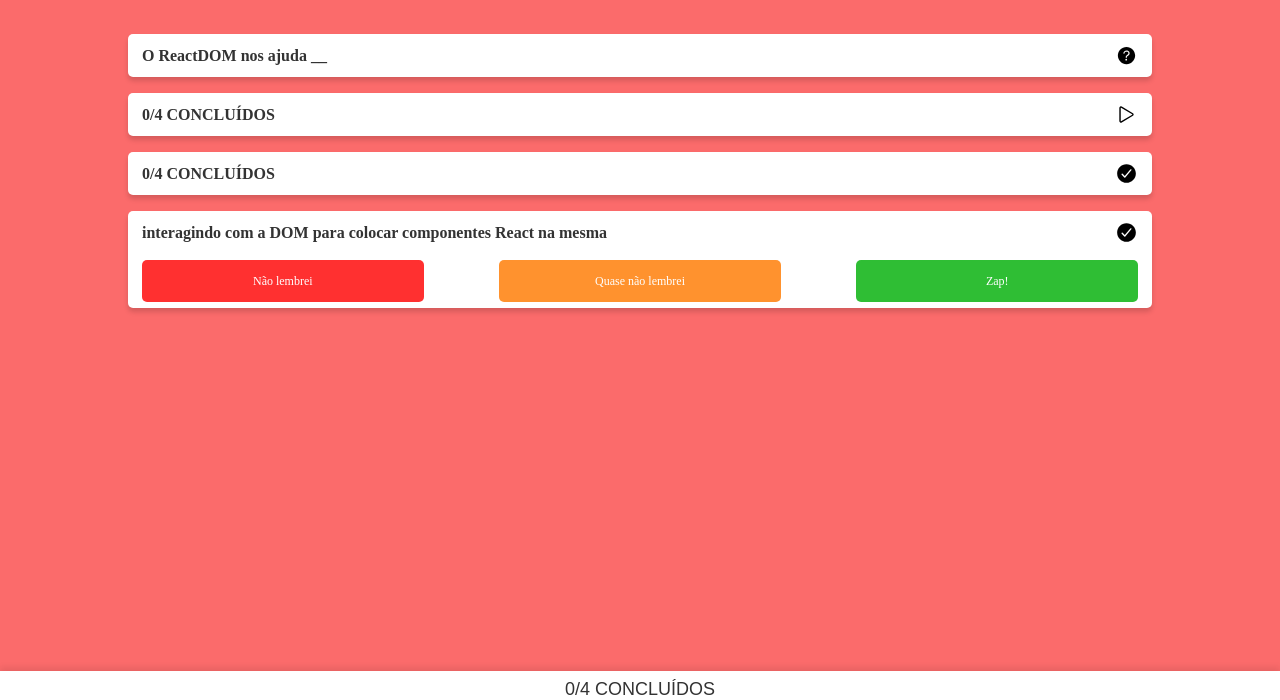
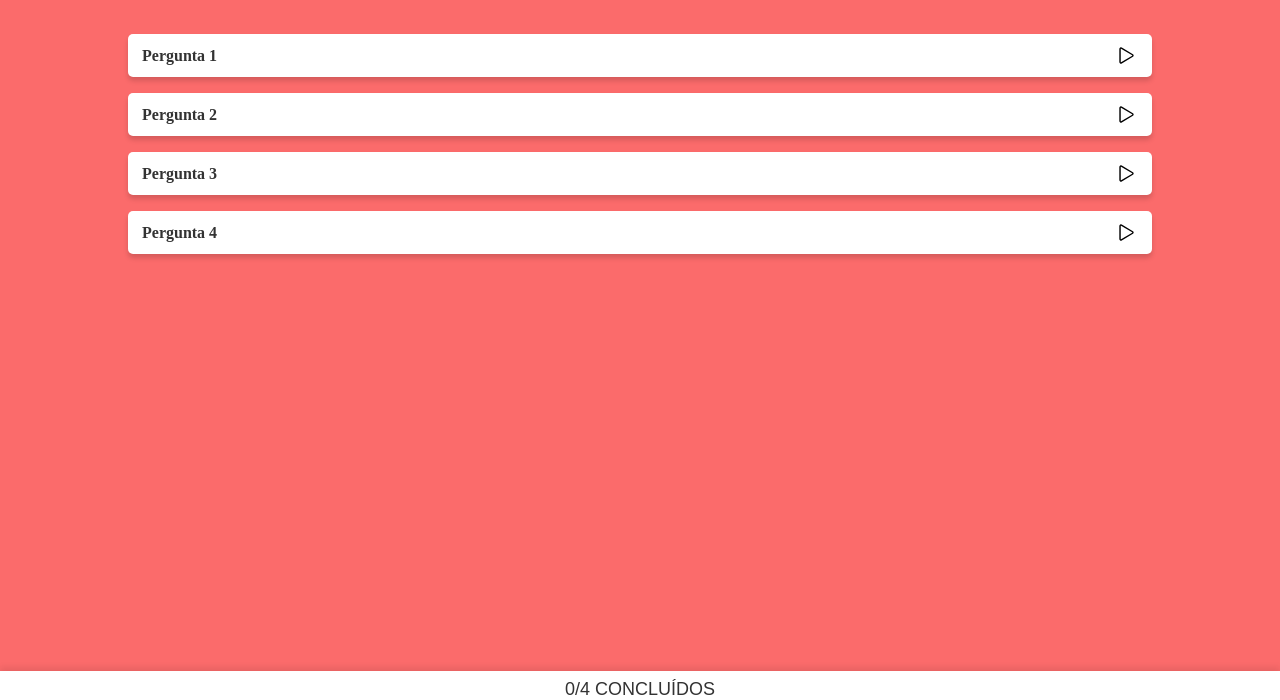
Before and after one commit to kcandeloni/projeto8-zaprecall, a React app: page /game in a window 1280 px wide. Shown: the part 100-800 px from the top of the page. Built offline with nearby package versions, Linux system fonts and the light colour scheme; a web font is replaced by a local one.

Commit message:
componetização da função game

```diff
--- a/src/assets/CSS/style.css
+++ b/src/assets/CSS/style.css
@@ -13,12 +13,15 @@ body {
 
 .red {
     color: #FF3030;
+    text-decoration: line-through;
 }
 
 .green {
     color: #2FBE34;
+    text-decoration: line-through;
 }
 
 .yellow {
     color: #FF922E;
+    text-decoration: line-through;
 }
--- a/src/components/App.js
+++ b/src/components/App.js
@@ -3,6 +3,7 @@ import '../assets/CSS/style.css'
 import Iniciar from './inicio/Iniciar.js';
 import Game from './game/Game.js';
 import GerarDeck from './deck/Deck.js';
+import React from 'react';
 
 const [a, b, c, d] = GerarDeck();
 
--- a/src/components/addCheck/AddCheckZap.js
+++ b/src/components/addCheck/AddCheckZap.js
@@ -1,4 +1,7 @@
-export default function AddCheckZap ({checkZap: checkZap}, color, name) {
+export default function AddCheckZap ({checkZap: checkZap}, color, name, {pergunta: pergunta}) {
     checkZap.zaps.push({name: name, color: color});
     checkZap.function(checkZap);
+    pergunta.function(pergunta.status+1);
+    pergunta.nameIcon = name;
+    pergunta.color = color;
 }
--- a/src/components/deck/Deck.js
+++ b/src/components/deck/Deck.js
@@ -1,13 +1,13 @@
 export default function GerarDeck() {
     const deck =
-    [{Q: 'O que é JSX?' , R: 'Uma extensão de linguagem do JavaScript', flashcard: ''},
-    {Q: 'O React é __' , R: 'uma biblioteca JavaScript para construção de interfaces', flashcard: ''},
-    {Q: 'Componentes devem iniciar com __' , R: 'letra maiúscula', flashcard: ''},
-    {Q: 'Podemos colocar __ dentro do JSX' , R: 'expressões', flashcard: ''},
-    {Q: 'O ReactDOM nos ajuda __' , R: 'interagindo com a DOM para colocar componentes React na mesma', flashcard: ''},
-    {Q: 'Usamos o npm para __' , R: 'gerenciar os pacotes necessários e suas dependências', flashcard: ''},
-    {Q: 'Usamos props para __' , R: 'passar diferentes informações para componentes', flashcard: ''},
-    {Q: 'Usamos estado (state) para __' , R: 'dizer para o React quais informações quando atualizadas devem renderizar a tela novamente', flashcard: ''},
+    [{Q: 'O que é JSX?' , R: 'Uma extensão de linguagem do JavaScript', nameIcon: '', color: ''},
+    {Q: 'O React é __' , R: 'uma biblioteca JavaScript para construção de interfaces', nameIcon: '', color: ''},
+    {Q: 'Componentes devem iniciar com __' , R: 'letra maiúscula', nameIcon: '', color: ''},
+    {Q: 'Podemos colocar __ dentro do JSX' , R: 'expressões', nameIcon: '', color: ''},
+    {Q: 'O ReactDOM nos ajuda __' , R: 'interagindo com a DOM para colocar componentes React na mesma', nameIcon: '', color: ''},
+    {Q: 'Usamos o npm para __' , R: 'gerenciar os pacotes necessários e suas dependências', nameIcon: '', color: ''},
+    {Q: 'Usamos props para __' , R: 'passar diferentes informações para componentes', nameIcon: '', color: ''},
+    {Q: 'Usamos estado (state) para __' , R: 'dizer para o React quais informações quando atualizadas devem renderizar a tela novamente', nameIcon: '', color: ''},
     ];
 
   //deck.map( deck => deck.sort(() => Math.random() - 0.5 ));//para mais de um deck
--- a/src/components/game/Game.js
+++ b/src/components/game/Game.js
@@ -4,12 +4,20 @@ import setinha from '../../assets/ZapRecall-Recursos/setinha.png';
 import React from 'react';
 import Resultado from '../resultado/Resultado';
 import AddCheckZap from '../addCheck/AddCheckZap';
+import Perguntas from '../perguntas/Perguntas';
+
+
+function addPerguntaStatus (props) {
+    props.map(pergunta => {const [pergStatus, setPerguntaStatus] = React.useState(0); pergunta.status = pergStatus; pergunta.function = setPerguntaStatus; });
+}
 
 export default function Game(props) {
 
     const [contador, setContador] = React.useState(0);
     const [checkZap, setCheckZap] = React.useState({status: 0, meta: 4, zaps: []});
     checkZap.function = setCheckZap;
+
+    addPerguntaStatus(props.children)
 
     return (
         <>
@@ -18,43 +26,9 @@ export default function Game(props) {
                 <h1>ZapRecall</h1>
             </div>
 
-            <div className='perguntas'>
-                <div className='pergunta'>
-                    <div className='inerte'>
-                        <h3>{props.children[0].Q}</h3>
-                        <ion-icon name="help-circle"></ion-icon>
-                    </div>
-                </div>
-                <div className='pergunta'>
-                    <div className='inerte'>
-                        <h3>0/4 CONCLUÍDOS</h3>
-                            <ion-icon name="play-outline"></ion-icon>
-                    </div>
-                </div>
-                <div className='pergunta'>
-                    <div className='inerte'>
-                        <h3>0/4 CONCLUÍDOS</h3>
-                        <ion-icon name="checkmark-circle"></ion-icon>
-                    </div>
-                </div>
-                <div className='pergunta'>
-                    <div className='inerte'>
-                        <h3>{props.children[0].R}</h3>
-                        <ion-icon name="checkmark-circle"></ion-icon>
-                    </div>
-                    <div className='opcoes'>
-                        <div onClick={function (){ if(contador < 4){setContador(contador + 1); AddCheckZap({checkZap}, 'red', 'close-circle')}}}>
-                            <p>Não lembrei</p>
-                        </div>
-                        <div onClick={function (){ if(contador < 4){setContador(contador + 1); AddCheckZap({checkZap}, 'yellow', 'help-circle')}}}>
-                            <p>Quase não lembrei</p>
-                        </div>
-                        <div onClick={function (){ if(contador < 4){setContador(contador + 1); AddCheckZap({checkZap}, 'green', 'checkmark-circle')}}}>
-                            <p>Zap!</p>
-                        </div>
-                    </div>
-                </div>
-            </div>
+            <Perguntas contador={contador} checkZap={checkZap} setContador={setContador}>
+                {props.children}
+            </Perguntas>
 
             <Resultado contador={contador} {...checkZap} />
         </>
--- a/src/components/game/style.css
+++ b/src/components/game/style.css
@@ -37,6 +37,10 @@ h1 {
     border-radius: 5px;
 }
 
+.pergunta ion-icon {
+    cursor: pointer;
+}
+
 .inerte {
     display: flex;
     flex-direction: row;
@@ -56,6 +60,7 @@ h3 {
 .seta{
     height: 20px;
     width: 30px;
+    cursor: pointer;
 }
 
 .opcoes{
--- /dev/null
+++ b/src/components/perguntas/Perguntas.js
@@ -0,0 +1,78 @@
+import AddCheckZap from '../addCheck/AddCheckZap';
+import setinha from '../../assets/ZapRecall-Recursos/setinha.png';
+
+
+function estado01 (pergunta, index){
+    let classColor = 'inerte '+pergunta.color;
+    let icon = pergunta.nameIcon !== '' ? pergunta.nameIcon :"play-outline" ;
+    return(
+        <div className='pergunta'>
+            <div className={classColor}>
+                <h3 className={classColor}>Pergunta {index+1}</h3>
+                <ion-icon onClick={() => pergunta.function(pergunta.status+1)} name={icon}></ion-icon>
+            </div>
+        </div>
+    );
+}
+
+function estado02 (pergunta){
+    return(
+        <div className='pergunta'>
+            <div className='inerte'>
+                <h3>{pergunta.Q}</h3>
+                <img className='seta' onClick={() => pergunta.function(pergunta.status+1)} src={setinha}/>
+            </div>
+        </div>
+    );
+}
+
+function estado03 (pergunta, contador, setContador, checkZap){
+    console.log(contador)
+    return(
+        <div className='pergunta'>
+            <div className='inerte'>
+                <h3>{pergunta.R}</h3>
+            </div>
+            <div className='opcoes'>
+                <div onClick={function (){ if(contador < 4){setContador(contador + 1); AddCheckZap({checkZap}, 'red', 'close-circle', {pergunta})}}}>
+                    <p>Não lembrei</p>
+                </div>
+                <div onClick={function (){ if(contador < 4){setContador(contador + 1); AddCheckZap({checkZap}, 'yellow', 'help-circle', {pergunta})}}}>
+                    <p>Quase não lembrei</p>
+                </div>
+                <div onClick={function (){ if(contador < 4){setContador(contador + 1); AddCheckZap({checkZap}, 'green', 'checkmark-circle', {pergunta})}}}>
+                    <p>Zap!</p>
+                </div>
+            </div>
+        </div>
+    );
+}
+
+function renderizaPergunta (pergunta, index, contador, setContador, checkZap){
+    if(pergunta.status === 0){
+        return estado01(pergunta,index);
+    }
+    if(pergunta.status === 1){
+        return estado02(pergunta);
+    }
+    if(pergunta.status === 2){
+        return estado03(pergunta, contador, setContador, checkZap);
+    }
+    if(pergunta.status === 3){
+        return estado01(pergunta,index);
+    }
+    else{
+        return estado01(pergunta,index);
+    }
+
+
+}
+
+export default function Perguntas({contador: contador, setContador: setContador, checkZap:checkZap, children:listaPerguntas}) {
+
+    return(
+        <div className='perguntas'>
+            {listaPerguntas.map((pergunta,index) => renderizaPergunta(pergunta, index, contador, setContador, checkZap))}
+        </div>
+    );
+}
```
